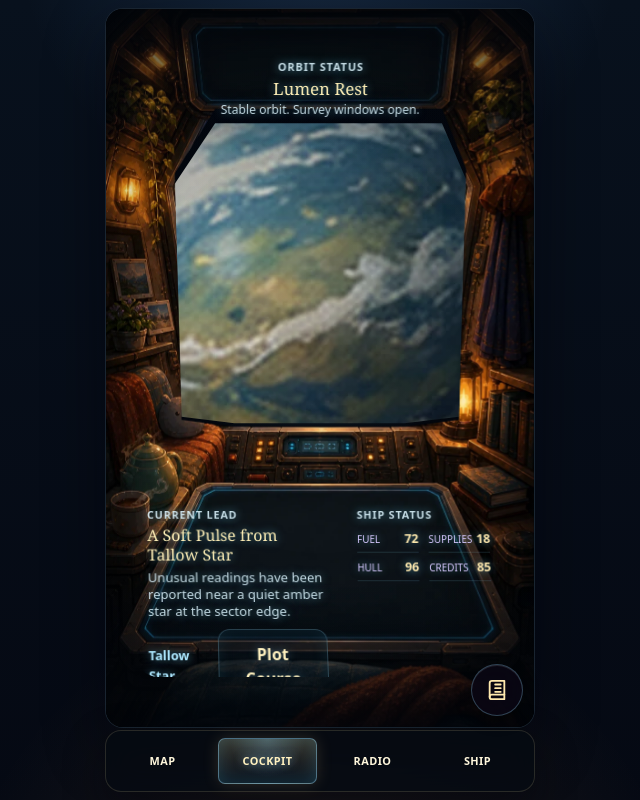
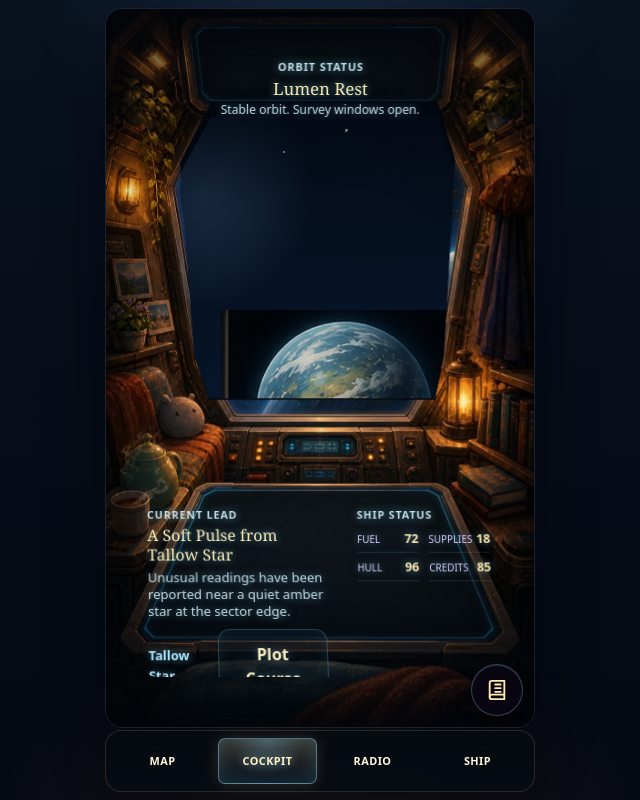
Before and after one commit to jameson5555/amongquietstars, a React (Vite) app: page / in a window 1280 px wide. Shown: the whole page, without its empty margins (320-960 px from the left). Built offline with nearby package versions, Linux system fonts and the light colour scheme.

Commit message:
cockpit view improvements

```diff
--- a/src/styles.css
+++ b/src/styles.css
@@ -1792,14 +1792,14 @@ body {
   overflow: hidden;
   opacity: 0;
   clip-path: polygon(
-    25.5% 15.9%,
-    78.5% 15.9%,
-    84.2% 23.8%,
-    82.5% 56.8%,
-    69.8% 57.7%,
-    30% 57.7%,
-    17.6% 56.8%,
-    16% 24.4%
+    24.5% 15%,
+    77.5% 15%,
+    81.5% 22.5%,
+    79% 48.5%,
+    76.8% 54.2%,
+    24% 54.2%,
+    20.6% 48.5%,
+    17.2% 23%
   );
   pointer-events: none;
   transition:
@@ -1829,15 +1829,17 @@ body {
   overflow: hidden;
   width: 100%;
   height: 100%;
-  border-radius: 8% 8% 10% 10%;
-  background:
-    linear-gradient(180deg, rgba(7, 13, 27, 0.18), rgba(7, 13, 27, 0.08)),
+  background:
+    linear-gradient(180deg, rgba(7, 13, 27, 0.28), rgba(7, 13, 27, 0.1) 44%, rgba(7, 13, 27, 0.24)),
+    radial-gradient(circle at 62% 55%, transparent 0 16%, rgba(3, 8, 16, 0.18) 44%, rgba(3, 8, 16, 0.58) 78%),
     var(--space-view),
     radial-gradient(circle at 30% 30%, #88d5ff 0 1px, transparent 1px),
     radial-gradient(circle at 62% 42%, #f8ebbf 0 1.5px, transparent 1.5px),
-    linear-gradient(180deg, #050a14, #0b1832 72%, #080d18);
-  background-size: cover, cover, 180px 180px, 220px 220px, cover;
-  background-position: center;
+    radial-gradient(circle at 22% 26%, rgba(118, 190, 255, 0.28), transparent 18%),
+    linear-gradient(180deg, #030914, #071a31 62%, #040914);
+  background-repeat: no-repeat, no-repeat, no-repeat, repeat, repeat, no-repeat, no-repeat;
+  background-size: cover, cover, min(58%, 520px) auto, 180px 180px, 220px 220px, cover, cover;
+  background-position: center, center, 64% 58%, center, center, center, center;
   box-shadow: inset 0 0 60px rgba(4, 11, 22, 0.18);
 }
 
```
Also changed, not shown: scripts/cut-cockpit-window.mjs (+8 -8 lines), public/images/view_cockpit_forward.webp.
